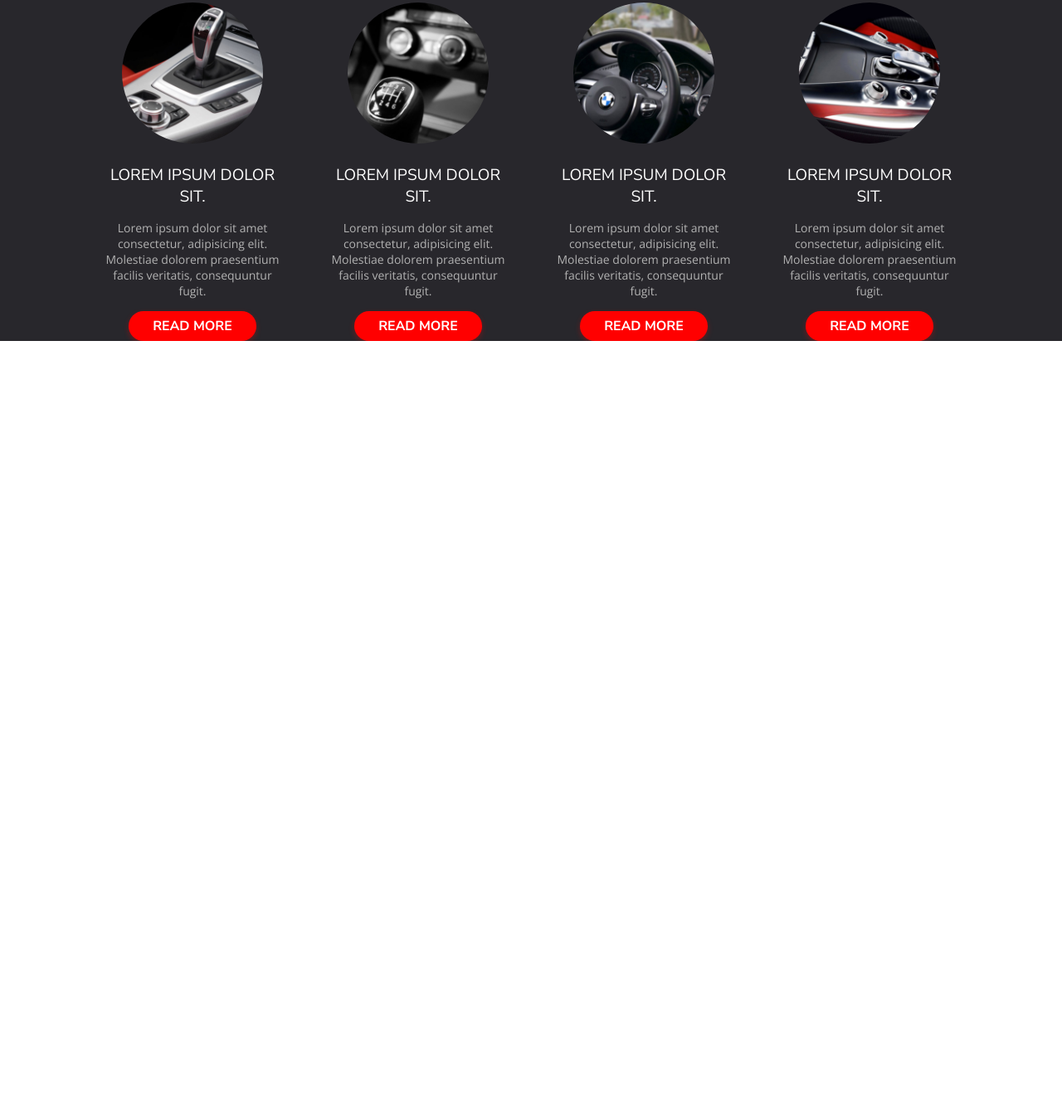
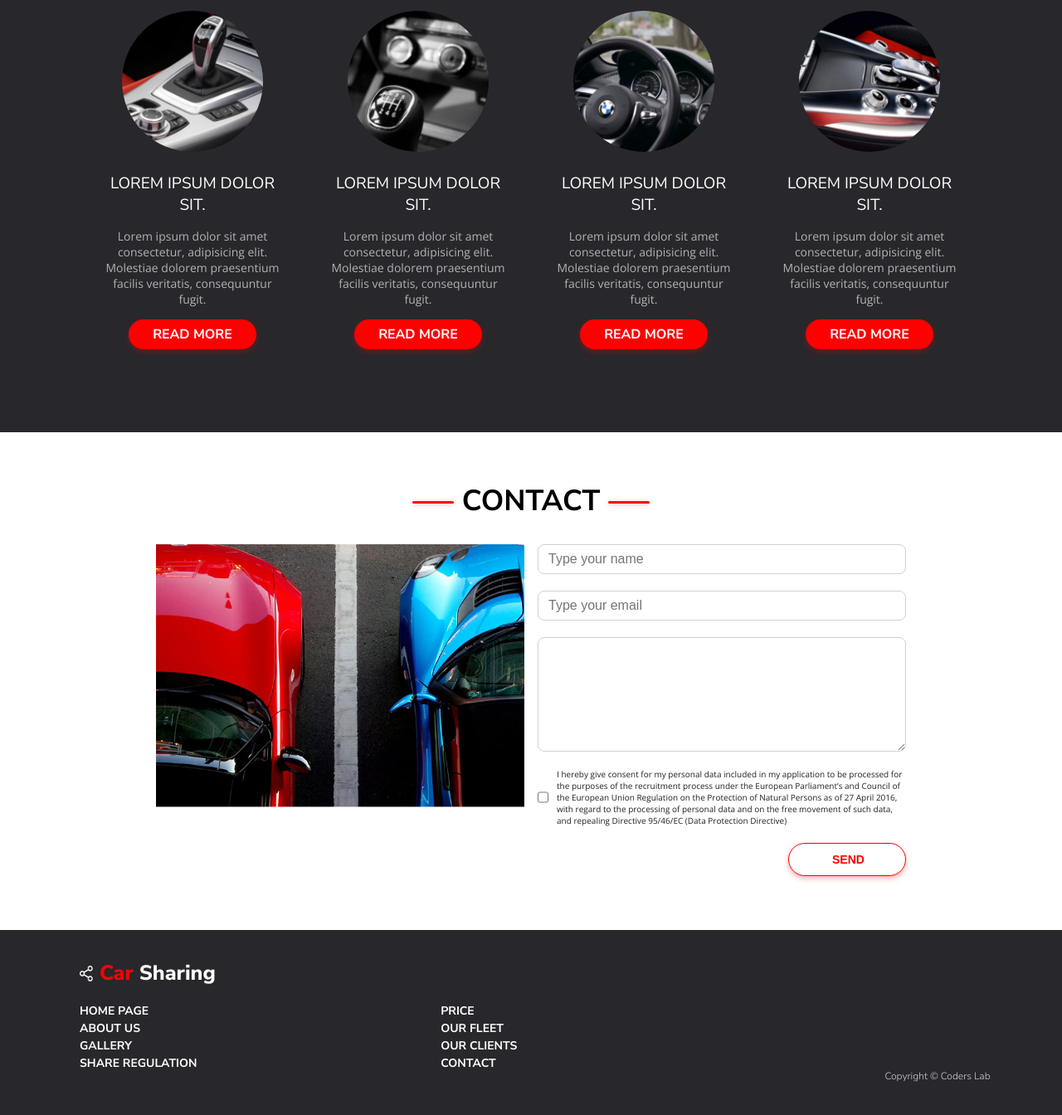
Before and after one commit to Ajek1993/Car-Sharing, a plain HTML site: page index.html in a window 1280 px wide. Shown: the part 1636-2980 px from the top of the page at 83% size. Before the commit the page ends 2047 px from the top, so only its background shows below. Drawn offline with nearby package versions, Linux system fonts and the light colour scheme.

Commit message:
form addes

```diff
--- a/css/styles.css
+++ b/css/styles.css
@@ -89,7 +89,9 @@ header::before {
 h1, h2, h3,
 .link__buttons,
 .menu,
-.btn_little {
+.btn_little,
+.nav_footer,
+.btn_send  {
     text-transform: uppercase;
 }
 
@@ -209,19 +211,25 @@ h1 {
     align-items: center;
 }
 
-.section_blog {
+.heading_blog {
     margin-top: 91px;
     margin-bottom: 35px;
 }
 
-.section_service {
+.heading_service {
     margin-top: 60px;
     margin-bottom: 75px;
     color: var(--white-color);
 }
 
+.heading_contact{
+    margin-top: 65px;
+    margin-bottom: 35px;
+}
+
 .section_service_bgc {
-    margin-top: 100px;
+    margin-top: 110px;
+    padding-bottom: 100px;
     width: 100%;
     background-color: var(--service-footer-background-color);
 }
@@ -288,3 +296,120 @@ h1 {
     padding: 10px 29px;
     display: inline-block;
 }
+
+.contact_form {
+    width: 444px;
+    display: flex;
+    flex-direction: column;
+}
+
+.contact_section {
+    display: flex;
+    justify-content: center;
+    align-items: center;
+}
+
+.contact_img {
+    margin-right: 16px;
+    width: 444px;
+    height: 316.5px;
+    align-self: flex-start;
+}
+
+footer {
+    margin-top: 65px;
+    background-color: var(--service-footer-background-color);
+}
+
+.footer_container {
+    margin: 0 auto;
+    padding-top: 40px;
+    padding-bottom: 39px;
+    width: 1088px;
+}
+
+footer .logo {
+    margin-bottom: 22px;
+    color: var(--white-color);
+    font-size: 25px;
+    font-display: flex;
+    align-items: center;
+}
+
+.logo_img_mini {
+    width: 16.45px;
+    height: 18.95px;
+    margin-right: 7.55px;
+}
+
+.nav_footer {
+    width: 40%;
+    height: 97px;
+    display: flex;
+    flex-direction: column;
+    flex-wrap: wrap;
+}
+
+.nav_footer a {
+    margin: 35px 0;
+    font-size: 14px;
+    font-weight: bold;
+    line-height: 21px;
+    text-decoration: none;
+    color: var(--white-color);
+}
+
+.nav_footer a:hover {
+    color: var(--red-color);
+}
+
+.footer_menu {
+    display: flex;
+}
+
+.footer_menu p {
+    font-size: 12px;
+    line-height: 16px;
+    font-weight: 300;
+    color: var(--contact-frame-color);
+    align-self: flex-end;
+    position: relative;
+    right: -100px;
+}
+
+.contact_form::placeholder {
+    color: var(--service-contact-text-color);
+}
+
+.input_button {
+    margin-bottom: 20px;
+    padding: 8px 12px;
+    border: 1px solid var(--contact-frame-color);
+    border-radius: 8px;
+}
+
+.btn_send {
+    margin-top: 20px;
+    padding: 11px 52px;
+    width: 142px;
+    text-align: center;
+    font-size: 14px;
+    font-weight: bold;
+    color: var(--red-color);
+    background-color: var(--white-color);
+    box-shadow: 0px 3px 6px var(--link-shadow-color);
+    border: 1px solid var(--red-color);
+    border-radius: 40px;
+    align-self: flex-end;
+}
+
+.rodo {
+    margin-left: 10px;
+    font-family: "Open Sans", sans-serif;
+    font-size: 10px;
+    line-height: 14px;
+}
+
+.rodo_container {
+    display: flex;
+}
--- a/index.html
+++ b/index.html
@@ -49,7 +49,7 @@
 
     <main>
         <section class="container">
-            <h2 class="section_title section_blog">Blog</h2>
+            <h2 class="section_title heading_blog">Blog</h2>
             <div class="blog__articles">
                 <article class="article">
                     <img class="article_img" src="./images/photo1.png" alt="car inside">
@@ -77,9 +77,10 @@
                 </article>
             </div>
         </section>
+
         <div class="section_service_bgc">
             <section class="container">
-                <h2 class="section_title section_service">Service</h2>
+                <h2 class="section_title heading_service">Service</h2>
                 <div class="service__articles">
                     <article class="article">
                         <img class="article_img_cirle" src="./images/mini1.png" alt="car engine">
@@ -116,6 +117,50 @@
                 </div>
             </section>
         </div>
+
+        <section class="container">
+            <h2 class="section_title heading_contact">Contact</h2>
+            <div class="contact_section">
+                <img class="contact_img" src="./images/Form Photo.png" alt="two car">
+                <form class="contact_form">
+                    <input class="input_button" type="text" placeholder="Type your name">
+                    <input class="input_button" type="email" placeholder="Type your email">
+                    <textarea class="input_button" rows="8" cols="1" placeholder="Type your message">
+                    </textarea>
+                    <div class="rodo_container">
+                        <input type="checkbox" name="" id="rodo">
+                        <label class="rodo" for="rodo">
+                        I hereby give consent for my personal data included in my application to be processed for the purposes of the recruitment process under the European Parliament’s and Council of the European Union Regulation on the Protection of Natural Persons as of 27 April 2016, with regard to the processing of personal data and on the free movement of such data, and repealing Directive 95/46/EC (Data Protection Directive)
+                        </label>
+                    </div>
+                    <button class="btn_send" type="submit">Send</button>
+                </form>
+            </div>
+        </section>
     </main>
+
+    <footer>
+        <div class="footer_container">
+            <div class="logo">
+                <img class="logo_img_mini" src="./images/Icon.png" alt="logo icon">
+                <p><span>Car</span> Sharing</p>
+            </div>
+            <nav class="footer_menu">
+                <ul class="nav_footer">
+                    <li><a href="#">Home Page</a></li>
+                    <li><a href="#">About us</a></li>
+                    <li><a href="#">Gallery</a></li>
+                    <li><a href="#">Share regulation</a></li>
+                </ul>
+                <ul class="nav_footer">
+                    <li><a href="#">Price</a></li>
+                    <li><a href="#">Our fleet</a></li>
+                    <li><a href="#">Our clients</a></li>
+                    <li><a href="#">Contact</a></li>
+                </ul>
+                <p>Copyright © Coders Lab</p>
+            </nav>
+        </div>
+    </footer>
 </body>
 </html>
```
Also changed, not shown: images/Form Photo.png (added).
